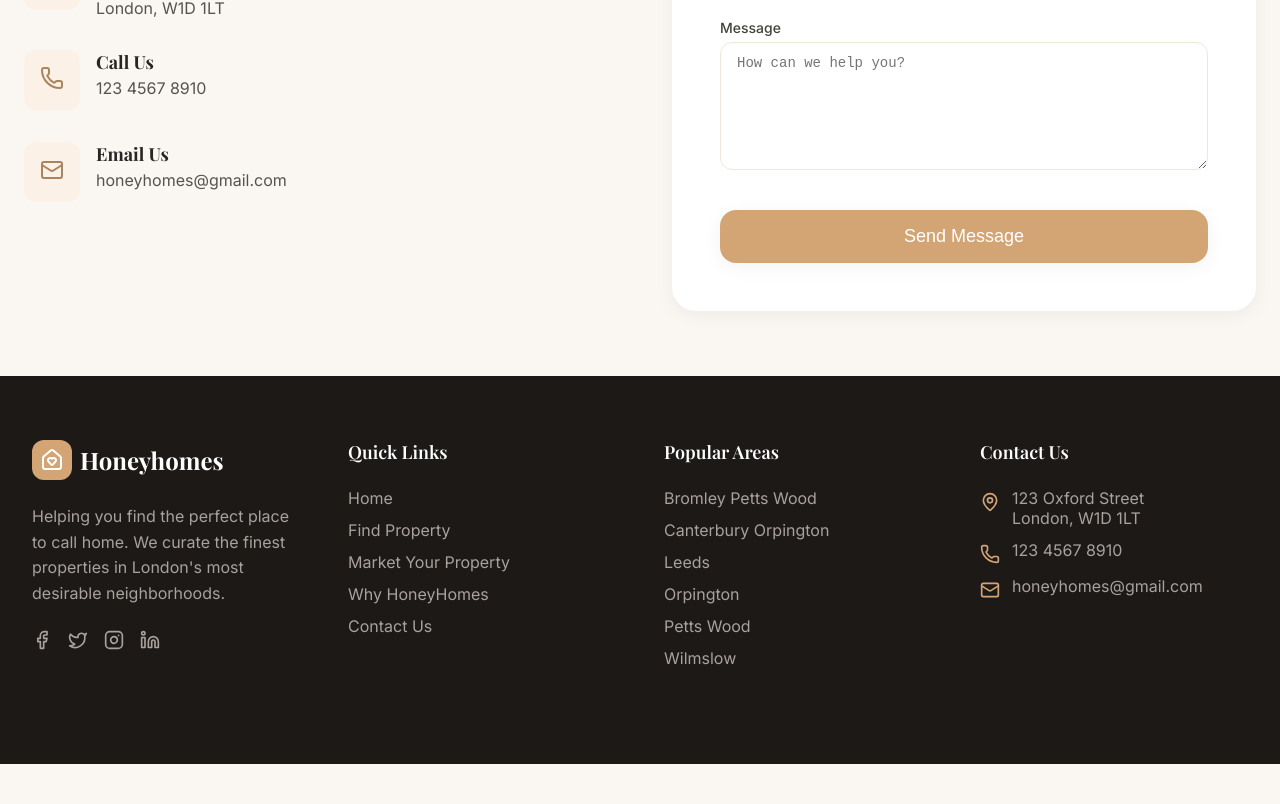
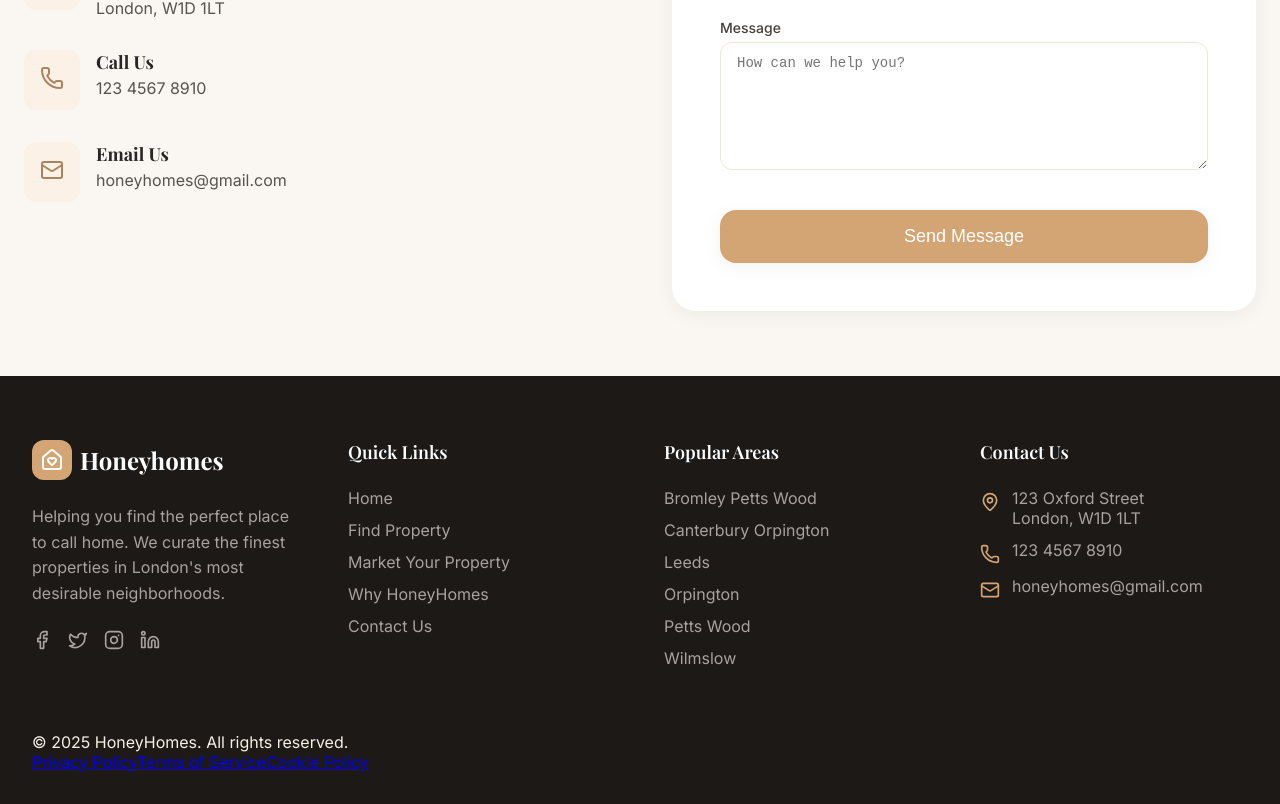
Before and after one commit to p3achijaii/react-coursework, a React (Vite) app: page /contact in a window 1280 px wide. Shown: the part 505-1309 px from the top of the page. Before the commit the page ends 1269 px from the top, so only its background shows below. Built offline with nearby package versions, Linux system fonts and the light colour scheme.

Commit message:
add the copyright bar section to the footer

```diff
--- a/src/pages/Footer/Footer.jsx
+++ b/src/pages/Footer/Footer.jsx
@@ -136,6 +136,25 @@ function Footer() {
             </ul>
           </div>
         </div>
+
+        {/* COPYRIGHT BAR */}
+        <div className={styles.bottomBar}>
+          <p className={styles.copyright}>
+            © {new Date().getFullYear()} HoneyHomes. All rights reserved.
+          </p>
+
+          <div className={styles.legalLinks}>
+            <Link to="#" className={styles.legalLink}>
+              Privacy Policy
+            </Link>
+            <Link to="#" className={styles.legalLink}>
+              Terms of Service
+            </Link>
+            <Link to="#" className={styles.legalLink}>
+              Cookie Policy
+            </Link>
+          </div>
+        </div>
       </div>
     </footer>
   );
```
